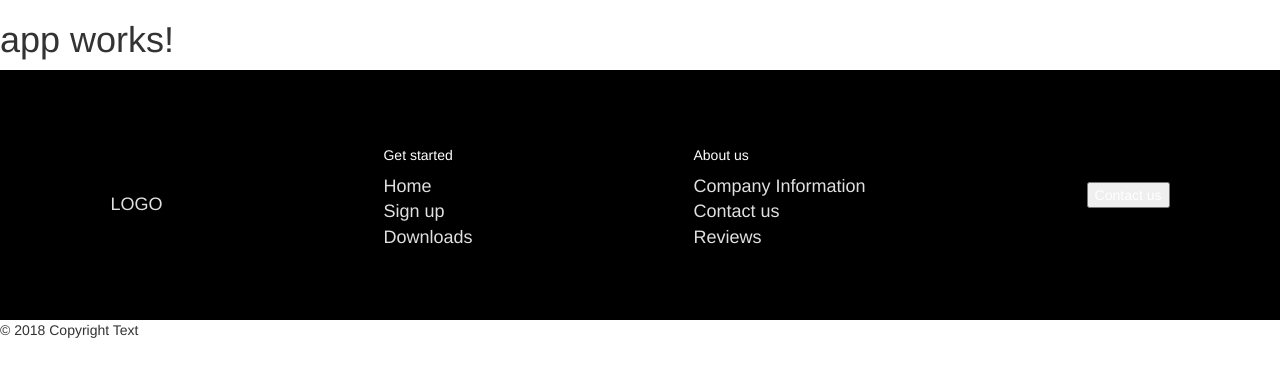
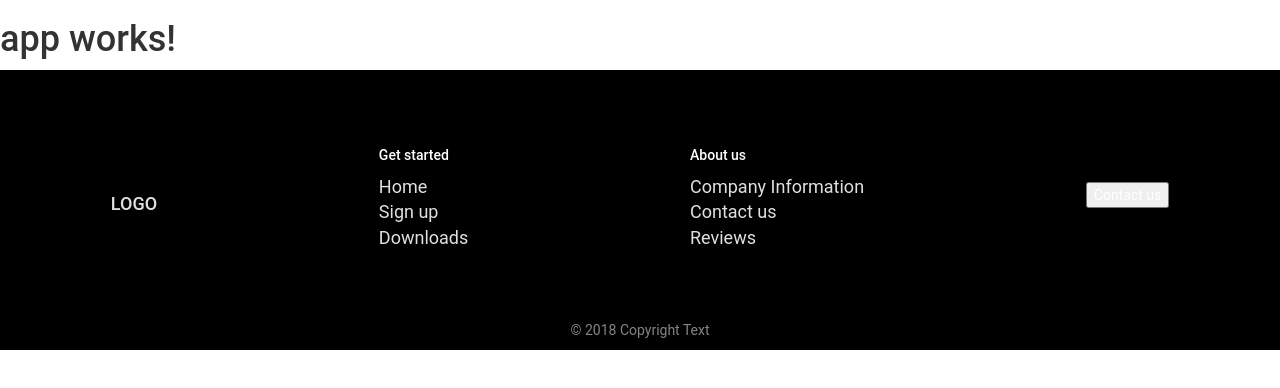
Before and after one commit to Jorgepamp/gestor_portfolios_grupo, an Angular app in the folder app-portfolio/: page / in a window 1280 px wide. Shown: the top 388 px of the page. Built offline with nearby package versions, Linux system fonts and the light colour scheme.

Commit message:
añadido fuente a todo roboto

```diff
--- a/app-portfolio/src/app/footer/footer.component.css
+++ b/app-portfolio/src/app/footer/footer.component.css
@@ -19,4 +19,14 @@
   height: 100%;
 }
 
+.centerCopy {
+  display: flex;
+  background-color: black;
+  color: rgb(133, 133, 133);
+  flex-direction: column;
+  justify-content: space-around;
+  align-items: center;
+  flex-direction: row;
+}
+
 .logo {}
--- a/app-portfolio/src/app/footer/footer.component.html
+++ b/app-portfolio/src/app/footer/footer.component.html
@@ -29,7 +29,7 @@
         <button type="button">Contact us</button>
       </div>
     </div>
-    <div>
+    <div class="centerCopy">
       <p>© 2018 Copyright Text </p>
     </div>
   </div>
--- a/app-portfolio/src/styles.css
+++ b/app-portfolio/src/styles.css
@@ -1 +1,4 @@
 /* You can add global styles to this file, and also import other style files */
+* {
+  font-family: roboto;
+}
```
